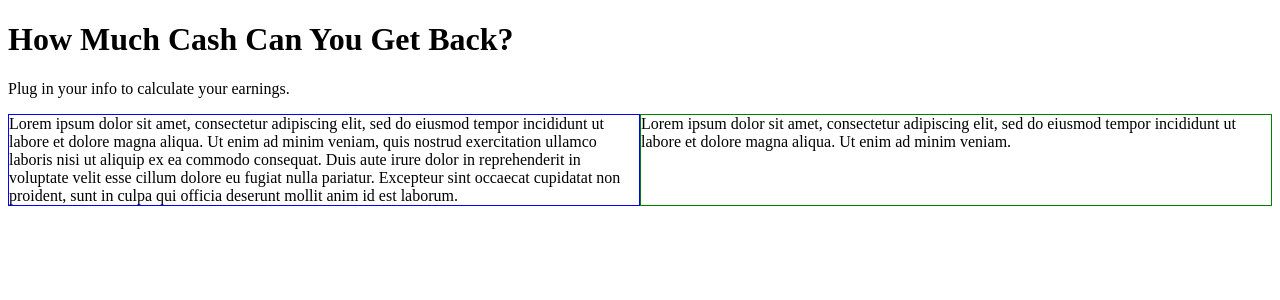
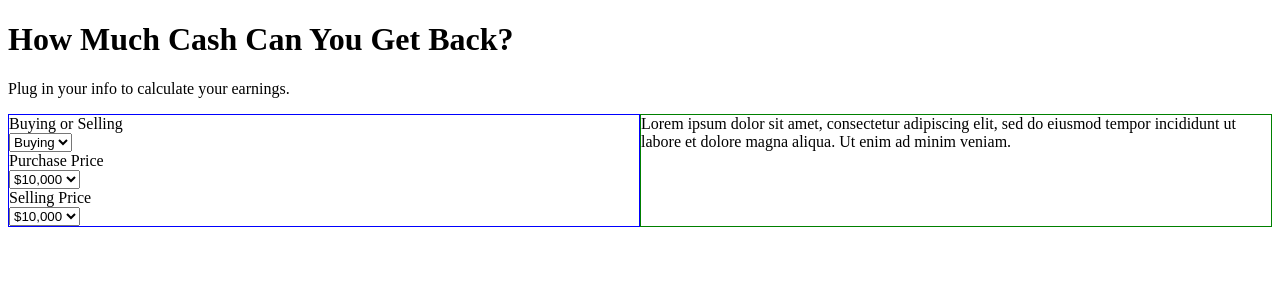
Before and after one commit to Ly900/cash-calculator, a PHP site: page / in a window 1280 px wide. Shown: the top 300 px of the page. Run offline with PHP 8.4, Linux system fonts and the light colour scheme; some libraries are stand-ins or nearby versions.

Commit message:
Add dummy form elements

```diff
--- a/app.js
+++ b/app.js
@@ -18,8 +18,29 @@ const CashCalcBody = function() {
 
 const CashCalcForm = function() {
 	return(
-		<div className="cash-calc__block cash-calc__form">
-			Lorem ipsum dolor sit amet, consectetur adipiscing elit, sed do eiusmod tempor incididunt ut labore et dolore magna aliqua. Ut enim ad minim veniam, quis nostrud exercitation ullamco laboris nisi ut aliquip ex ea commodo consequat. Duis aute irure dolor in reprehenderit in voluptate velit esse cillum dolore eu fugiat nulla pariatur. Excepteur sint occaecat cupidatat non proident, sunt in culpa qui officia deserunt mollit anim id est laborum.
+		<div className="cash-calc__block cash-calc__form-container">
+			<form className="cash-calc__form">
+
+				<label className="cash-calc__form-item">Buying or Selling</label>
+				<select className="cash-calc__form-item">
+					<option>Buying</option>
+					<option>Selling</option>
+					<option>Both</option>
+				</select>
+
+				<label className="cash-calc__form-item">Purchase Price</label>
+				<select className="cash-calc__form-item">
+					<option>$10,000</option>
+					<option>$20,000</option>
+				</select>
+
+				<label className="cash-calc__form-item">Selling Price</label>
+				<select className="cash-calc__form-item">
+					<option>$10,000</option>
+					<option>$20,000</option>
+				</select>
+
+			</form>
 		</div>
 	);
 }
--- a/style.css
+++ b/style.css
@@ -20,8 +20,12 @@ div {
 
 }
 
-.cash-calc__form {
+.cash-calc__form-container {
 	border: 1px solid blue;
+}
+
+.cash-calc__form-item {
+	display: block;
 }
 
 .cash-calc__results {
```
